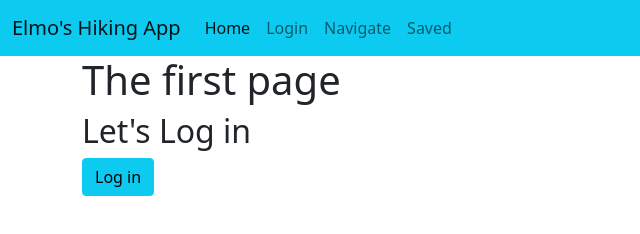
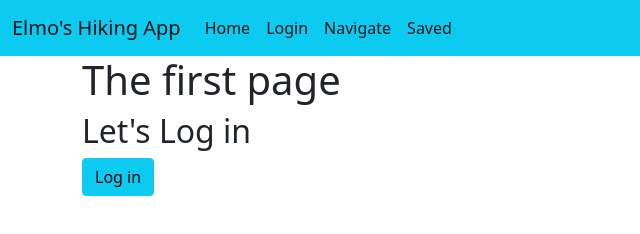
Before and after one commit to COMP1800Hoda/Firestore-Template, a plain HTML site: page index.html in a window 1280 px wide. Shown: the full height of the page, 0-640 px from the left. Drawn offline with nearby package versions, Linux system fonts and the light colour scheme.

Commit message:
navbar updated

```diff
--- a/index.html
+++ b/index.html
@@ -52,13 +52,13 @@
                         <a class="nav-link active" aria-current="page" href="index.html">Home</a>
                     </li>
                     <li class="nav-item">
-                        <a class="nav-link" href="login.html">Login</a>
+                        <a class="nav-link active" href="login.html">Login</a>
                     </li>
                     <li class="nav-item">
-                        <a class="nav-link" href="#">Navigate</a>
+                        <a class="nav-link active" href="#">Navigate</a>
                     </li>
                     <li class="nav-item">
-                        <a class="nav-link" href="#" >Saved</a>
+                        <a class="nav-link active" href="#" >Saved</a>
                     </li>
                 </ul>
             </div>
```
Also changed, not shown: login.html (+3 -3 lines), main.html (+3 -3 lines).
